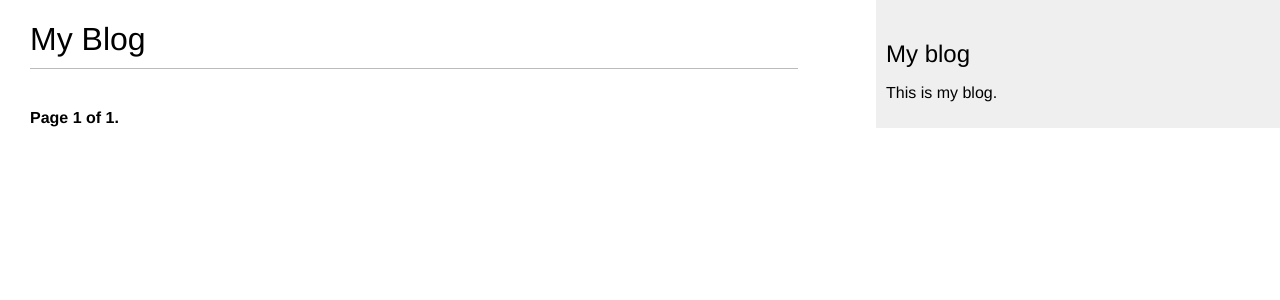
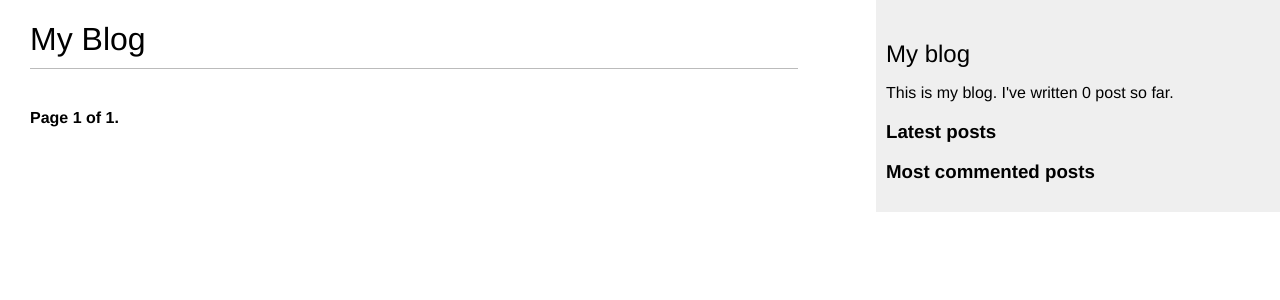
Before and after one commit to mamgjunior/blog, a Django app: page /blog/ in a window 1280 px wide. Shown: the top 300 px of the page. Run offline with Django 3.2, Linux system fonts and the light colour scheme; data that the repository does not hold is empty.

Commit message:
Adicionando tags personalizadas

```diff
--- a/mysite/blog/templates/blog/base.html
+++ b/mysite/blog/templates/blog/base.html
@@ -1,3 +1,4 @@
+{% load blog_tags %}
 {% load static %}
 <!DOCTYPE html>
 <html>
@@ -11,7 +12,20 @@
         </div>
         <div id="sidebar">
             <h2>My blog</h2>
-            <p>This is my blog.</p>
+            <p>This is my blog. I've written {% total_posts %} post so far.</p>
+
+            <h3>Latest posts</h3>
+            {% show_latest_posts 3 %}
+
+            <h3>Most commented posts</h3>
+            {% get_most_commented_posts as most_commented_post %}
+            <ul>
+                {% for post in most_commented_post %}
+                    <li>
+                        <a href="{{ post.get_absolute_url }}">{{ post.title }}</a>
+                    </li>
+                {% endfor %}
+            </ul>
         </div>
     </body>
 </html>
--- /dev/null
+++ b/mysite/blog/templates/blog/post/latest_posts.html
@@ -0,0 +1,7 @@
+<ul>
+    {% for post in latest_posts %}
+        <li>
+            <a href="{{ post.get_absolute_url }}">{{ post.title }}</a>
+        </li>
+    {% endfor %}
+</ul>
--- /dev/null
+++ b/mysite/blog/templatetags/blog_tags.py
@@ -0,0 +1,20 @@
+from django import template
+from ..models import Post
+from django.db.models import Count
+
+register = template.Library()
+
+@register.simple_tag
+def total_posts():
+    return Post.published.count()
+
+
+@register.simple_tag
+def get_most_commented_posts(count=5):
+    return Post.published.annotate(total_comments=Count('comments')).order_by('-total_comments')[:count]
+
+
+@register.inclusion_tag('blog/post/latest_posts.html')
+def show_latest_posts(count=5):
+    lateste_posts = Post.published.order_by('-publish')[:count]
+    return {'latest_posts': lateste_posts}
--- a/mysite/mysite/settings.py
+++ b/mysite/mysite/settings.py
@@ -132,7 +132,7 @@ DEFAULT_AUTO_FIELD = 'django.db.models.BigAutoField'
 
 EMAIL_HOST = 'smtp.gmail.com'
 EMAIL_HOST_USER = 'skyraiden@gmail.com'
-EMAIL_HOST_PASSWORD = '637485tfs'
+EMAIL_HOST_PASSWORD = '********'
 EMAIL_PORT = 587
 EMAIL_USE_TLS = True
 # EMAIL_USE_SSL = True
```
Also changed, not shown: mysite/blog/templatetags/__init__.py (added).
